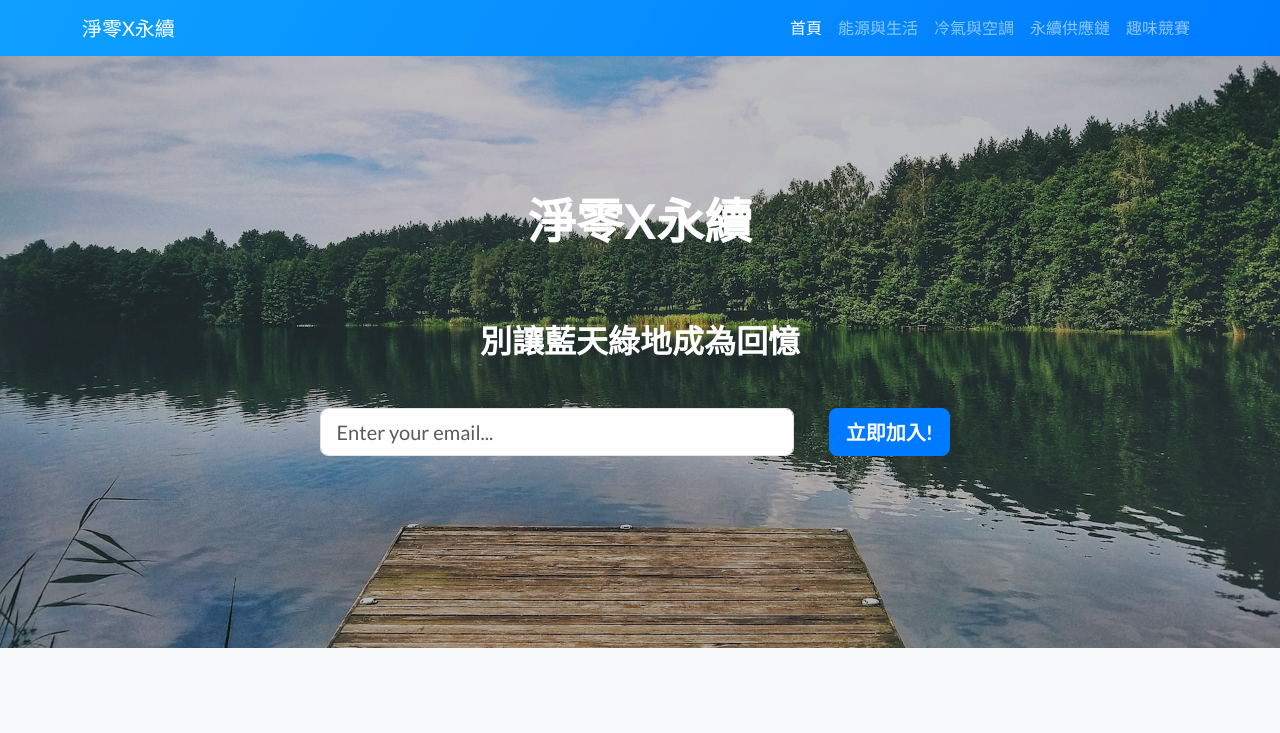
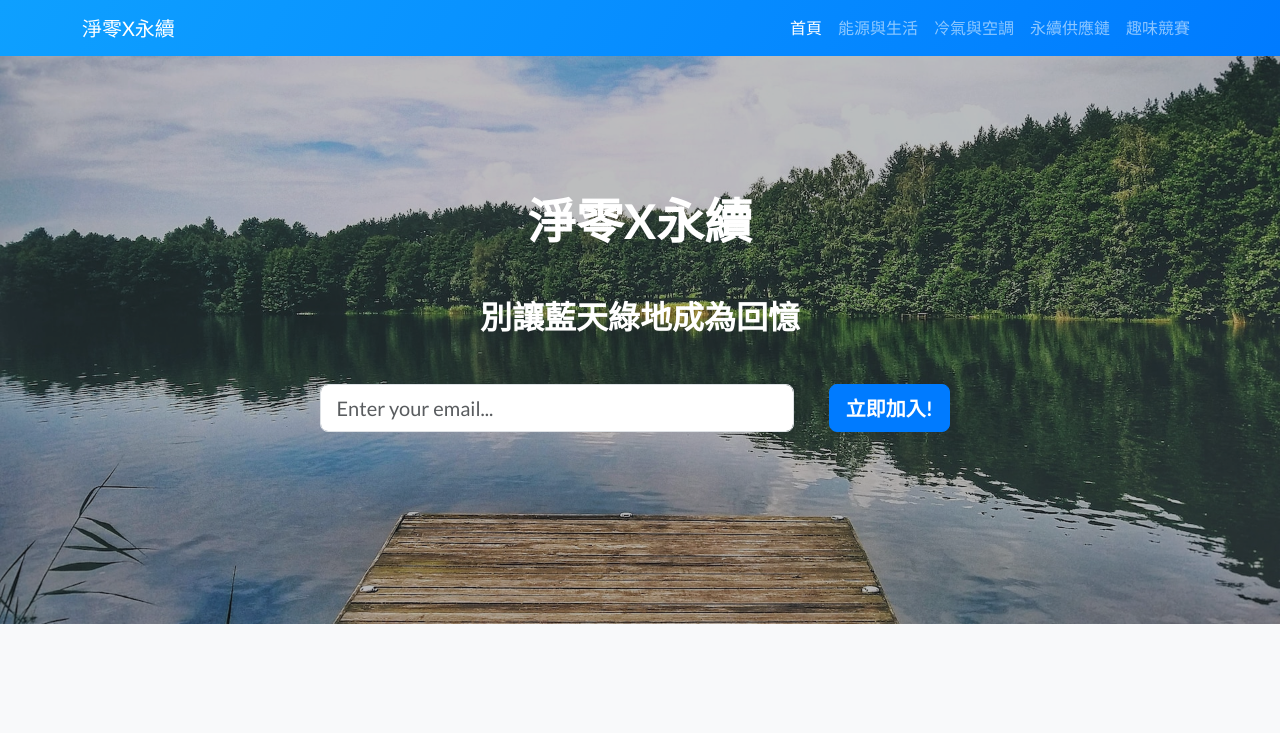
Before and after one commit to ntpudm/esg, a plain HTML site: page index.html in a window 1280 px wide. Shown: the top 733 px of the page. Drawn offline with Linux system fonts and the light colour scheme; a script that the page names is missing.

Commit message:
Update index.html

```diff
--- a/index.html
+++ b/index.html
@@ -40,7 +40,7 @@
         <div class="container">
             <div class="row">
                 <div class="col-xl-9 mx-auto position-relative">
-                    <h1 class="mb-5">淨零X永續</h1><br><h2 class="mb-5">別讓藍天綠地成為回憶</h2>
+                    <h1 class="mb-5">淨零X永續</h1><h2 class="mb-5">別讓藍天綠地成為回憶</h2>
                 </div>
                 <div class="col-md-10 col-lg-8 col-xl-7 mx-auto position-relative">
                     <form>
```
